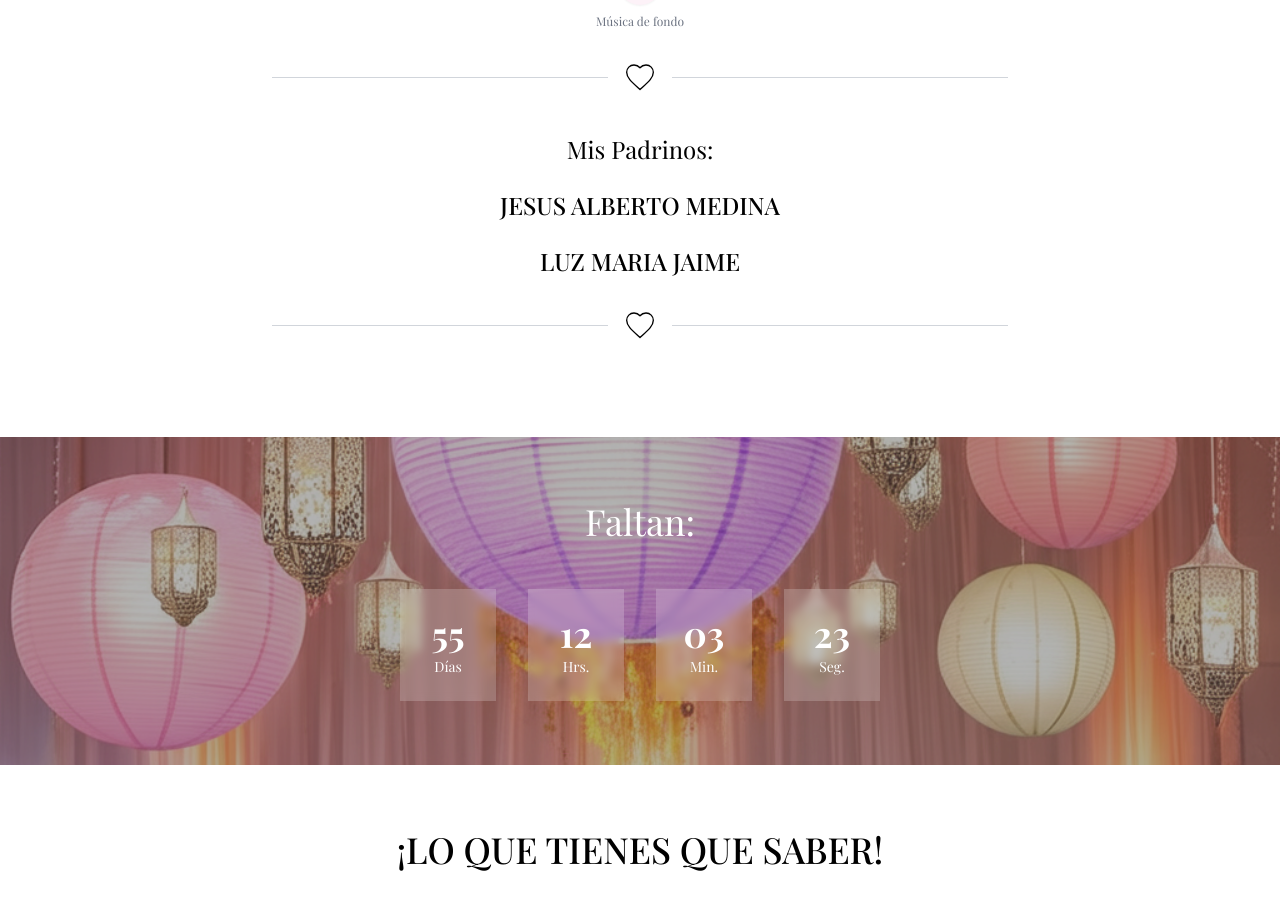
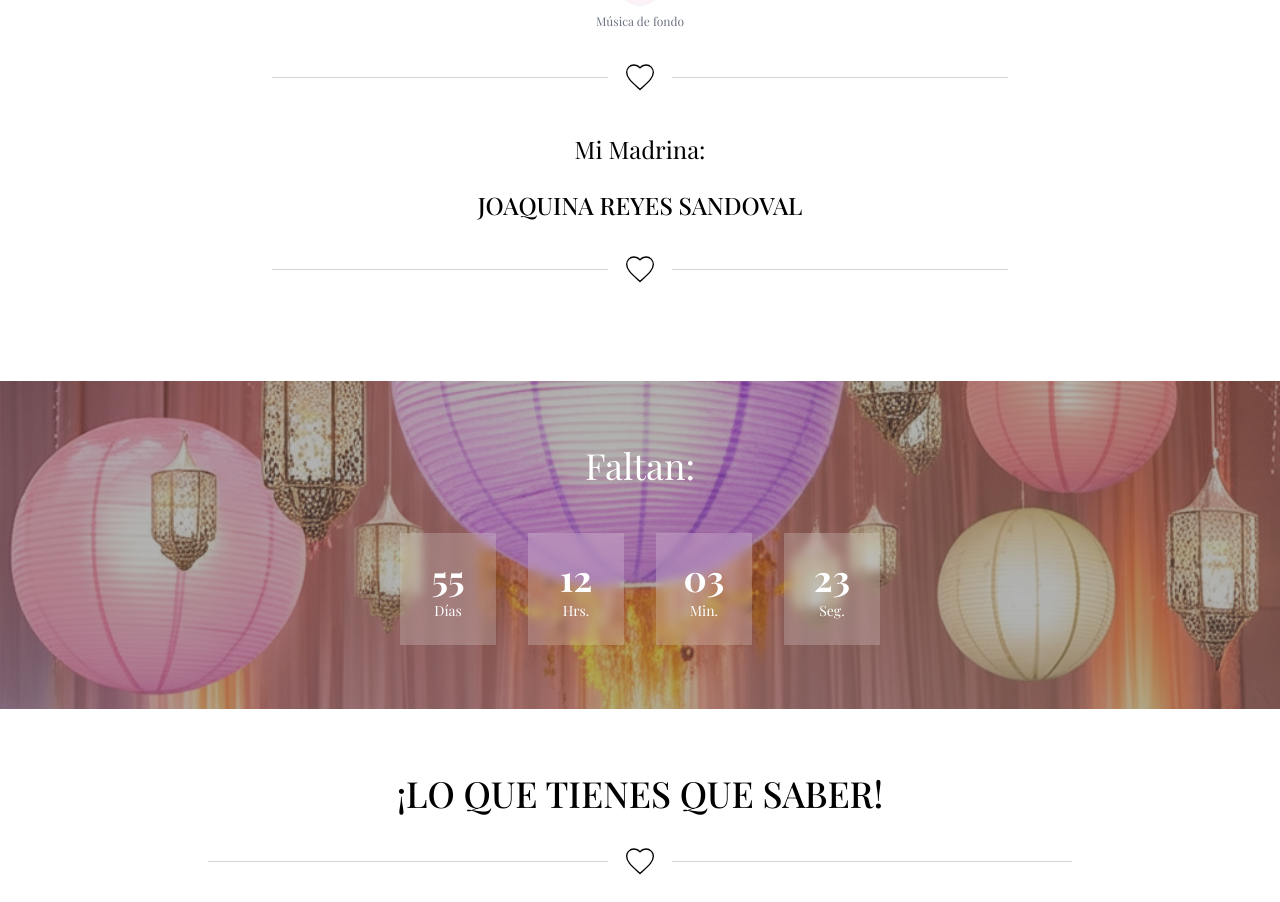
Before and after one commit to ROR2022/quincea-era, a Next.js app: page / in a window 1280 px wide. Shown: the part 1180-2082 px from the top of the page. Built offline with nearby package versions, Linux system fonts and the light colour scheme; a web font is replaced by a local one.

Commit message:
cambio de padrinos

```diff
--- a/components/invitation.tsx
+++ b/components/invitation.tsx
@@ -54,20 +54,16 @@ export default function Invitation() {
         </div>
 
         <div className="mt-10 mb-8">
-          <h3 className="text-2xl mb-6">Mis Padrinos:</h3>
+          <h3 className="text-2xl mb-6">Mi Madrina:</h3>
 
           <div className="space-y-6">
             <div>
               <p className="text-primary text-2xl font-medium">
-                JESUS ALBERTO MEDINA
+                JOAQUINA REYES SANDOVAL
               </p>
             </div>
 
-            <div>
-              <p className="text-primary text-2xl font-medium">
-                LUZ MARIA JAIME
-              </p>
-            </div>
+
           </div>
         </div>
 
```
